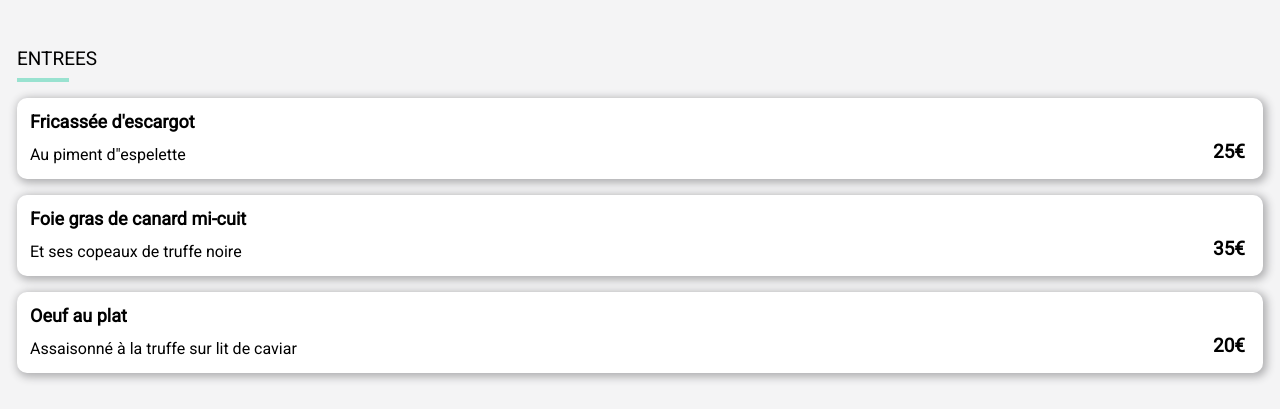
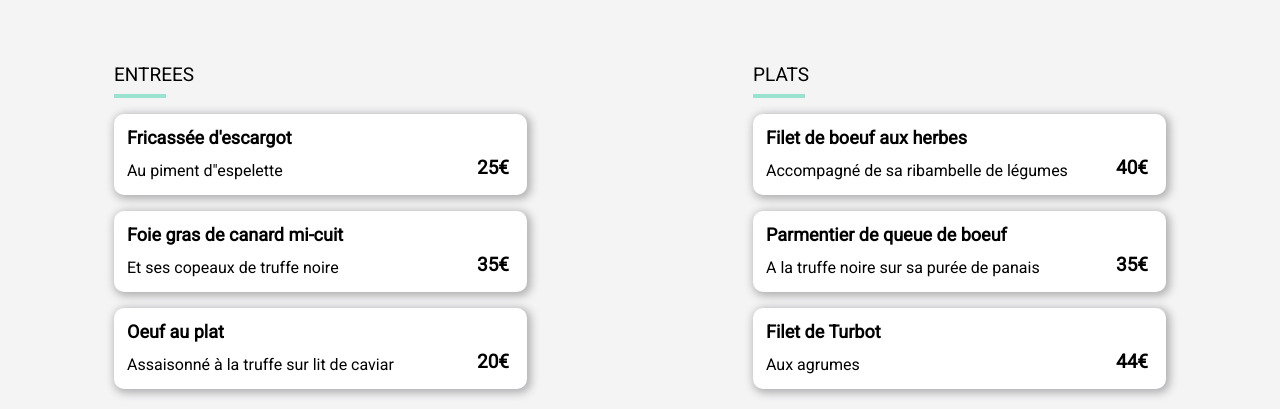
Before and after one commit to Korinne87/CorinneRoux_3_07122020, a website: page lapalettedugout.html in a window 1280 px wide. Shown: the part 391-800 px from the top of the page. Drawn offline with Linux system fonts and the light colour scheme; a web font is replaced by a local one.

Commit message:
responsivela palette du goût

```diff
--- a/sass/Layout/_container.scss
+++ b/sass/Layout/_container.scss
@@ -186,6 +186,16 @@
         margin-bottom: 0px;
     }
 }
+
+.menu {
+    @media  screen and (min-width:768px){
+        display: flex;
+        flex-direction: row;
+        flex-wrap: wrap;
+        justify-content: space-around;
+    }
+
+}
 .restomenu{
     position: relative;
     @include restomenu;
@@ -230,6 +240,9 @@
             animation: i-rotate 1500ms 500ms both;
             text-rendering: optimizeLegibility;
         }
+    }
+    @media screen and (min-width:768px){
+        width: 400px;
     }
     @media screen and (min-width:992px){
         &:hover .validation {
@@ -303,6 +316,7 @@
     font-size: 30px;
     overflow: hidden;
     text-overflow: ellipsis;
+    white-space: nowrap;
     & .far.fa-check-circle {
         text-align: center;
         color: $colortertiary;
```
Also changed, not shown: css/style.css, 1 other file.
